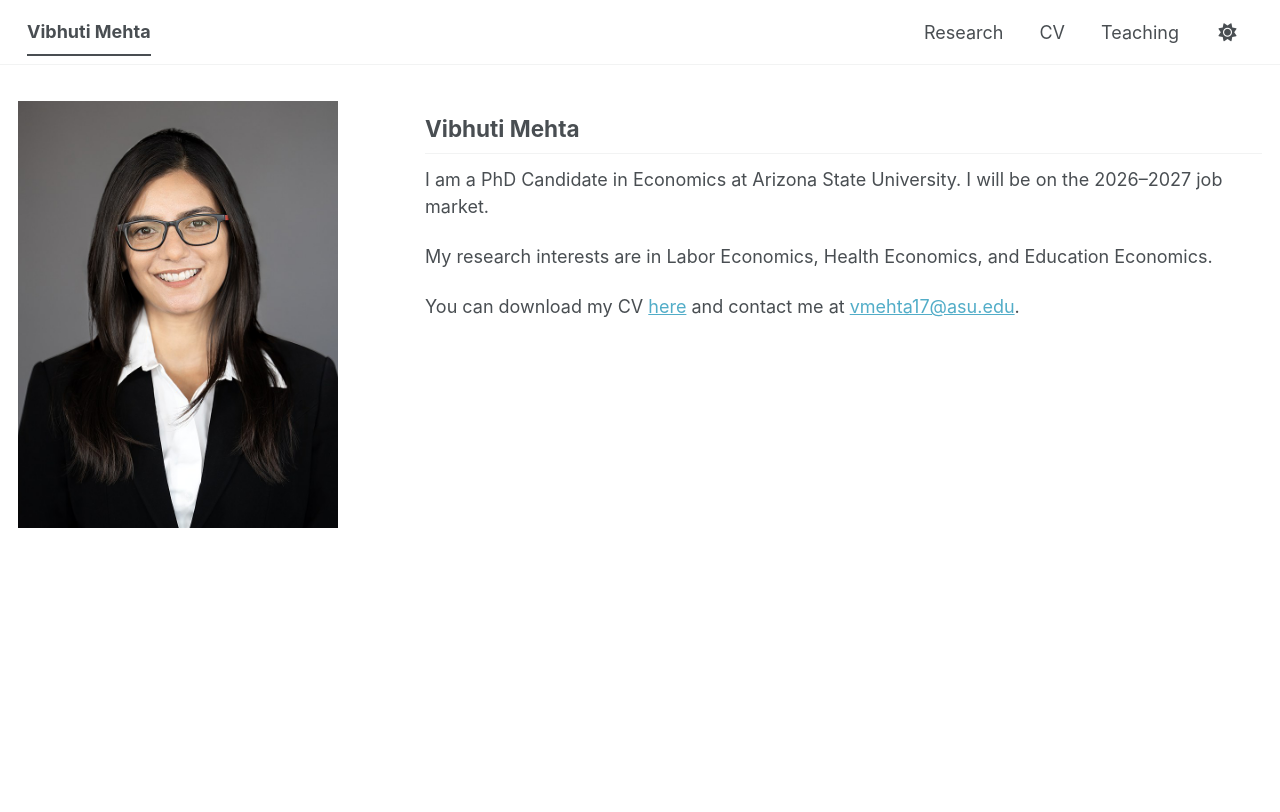
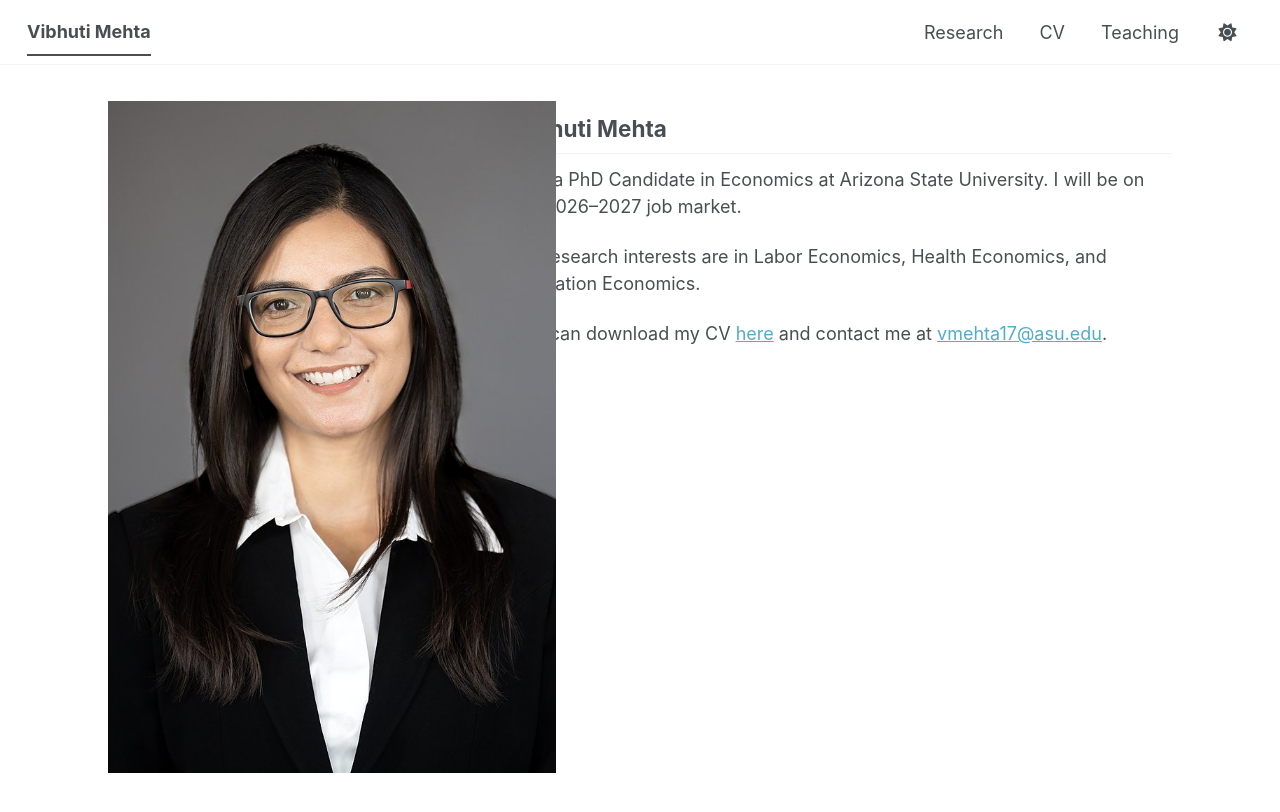
Before and after one commit to vibhuti-mehta/vibhuti-mehta.github.io, a Jekyll site: the page built from _pages/about.md, in a window 1280 px wide. Shown: the top 812 px of the page. Built offline with Jekyll 4.4.1, drawn with Linux system fonts in a browser that asks for light colours; a style sheet for code colours, icons or effects is not loaded.

Commit message:
Update custom.html

```diff
--- a/_includes/head/custom.html
+++ b/_includes/head/custom.html
@@ -19,29 +19,35 @@
 <link rel="icon" href="/images/favicon.ico"/>
 <meta name="theme-color" content="var(--global-bg-color)"/>
 <style>
-    /* Wider left column on desktop so the photo can be portrait-sized */
-  @media (min-width: 64em) {
+    /* --- Home page: photo ~35% / text ~62%, like the reference site --- */
+  @media (min-width: 48em) {
+    #main:has(.sidebar) { max-width: 1100px !important; }
     #main .sidebar,
     #main .sidebar.sticky {
-      width: 360px !important;
-      max-width: 360px !important;
-    }
-    #main .page {
-      width: calc(100% - 380px) !important;
-      padding-left: 1.5em !important;
+      width: 35% !important;
+      max-width: 35% !important;
+      float: left !important;
       padding-right: 0 !important;
     }
+    #main:has(.sidebar) .page {
+      float: right !important;
+      width: 62% !important;
+      padding-left: 0 !important;
+      padding-right: 0 !important;
+    }
+    #main:has(.sidebar) .page__inner-wrap {
+      width: 100% !important;
+      float: none !important;
+    }
   }
-  /* Portrait photo, 3:4 ratio, square corners, no ring */
-  .author__avatar {
+  .author__avatar,
+  .author__avatar img {
     width: 100% !important;
-    max-width: 320px !important;
+    max-width: 100% !important;
   }
   .author__avatar img {
-    width: 100% !important;
-    max-width: 320px !important;
     height: auto !important;
-    aspect-ratio: 3 / 4;
+    aspect-ratio: 2 / 3;
     object-fit: cover;
     border-radius: 0 !important;
     box-shadow: none !important;
```
